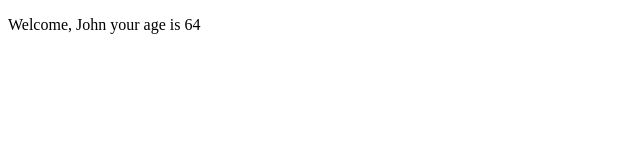
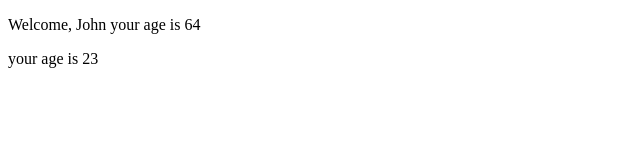
Before and after one commit to paolobaiada/React, a React (Create React App) app: page / in a window 1280 px wide. Shown: the top 160 px of the page, without its empty margins (0-640 px from the left). Built offline with nearby package versions, Linux system fonts and the light colour scheme.

Commit message:
conditional-rendering

```diff
--- a/src/App.js
+++ b/src/App.js
@@ -8,7 +8,7 @@
    return (
     <>
      <Welcome age = {64} name = 'John'/>
-    <Age/>
+    <Age age = {23}/>
     </>
 
    )
--- a/src/Components/Age.jsx
+++ b/src/Components/Age.jsx
@@ -1,8 +1,11 @@
 import React from "react";
-import Welcome from "./Welcome";
 class Age extends React.Component{
 render(){
-    return <p><Welcome age={19}/></p>
+    if (this.props.age > 18) {
+        return <p>your age is {this.props.age}</p>
+    }
+    else return <p>You are very young!</p>
+
 }
 }
 export default Age;
```
